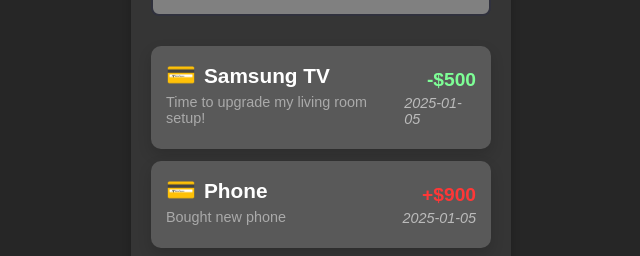
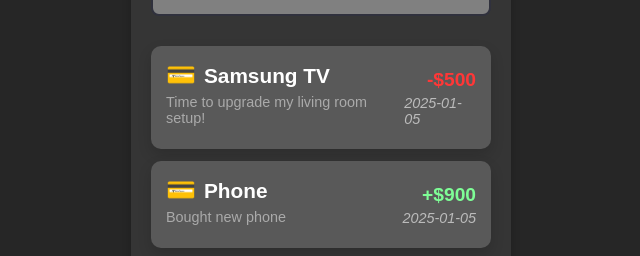
Before and after one commit to joswin18/Money-Tracker, a React (Create React App) app: page / in a window 1280 px wide. Shown: the part 315-571 px from the top of the page, without its empty margins (319-959 px from the left). Built offline with nearby package versions, Linux system fonts and the light colour scheme.

Commit message:
initial commits

```diff
--- a/src/App.js
+++ b/src/App.js
@@ -25,7 +25,7 @@
           <div class="description">Time to upgrade my living room setup!</div>
         </div>
         <div class="right">
-          <div class="price green">-$500</div>
+          <div class="price red">-$500</div>
           <div class="datetime">2025-01-05</div>
         </div>
       </div>
@@ -35,7 +35,7 @@
           <div class="description">Bought new phone</div>
         </div>
         <div class="right">
-          <div class="price red">+$900</div>
+          <div class="price green">+$900</div>
           <div class="datetime">2025-01-05</div>
         </div>
       </div>
```
